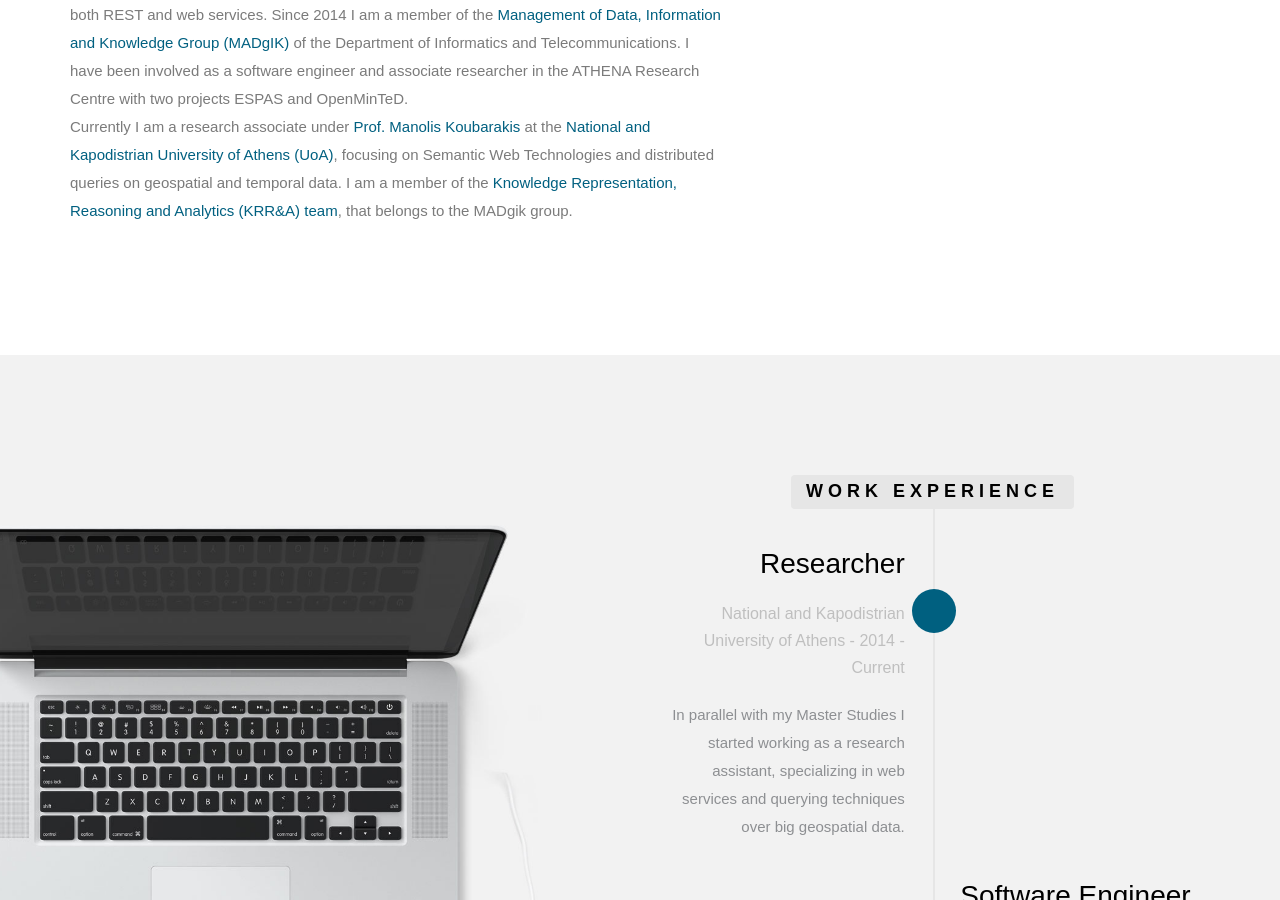
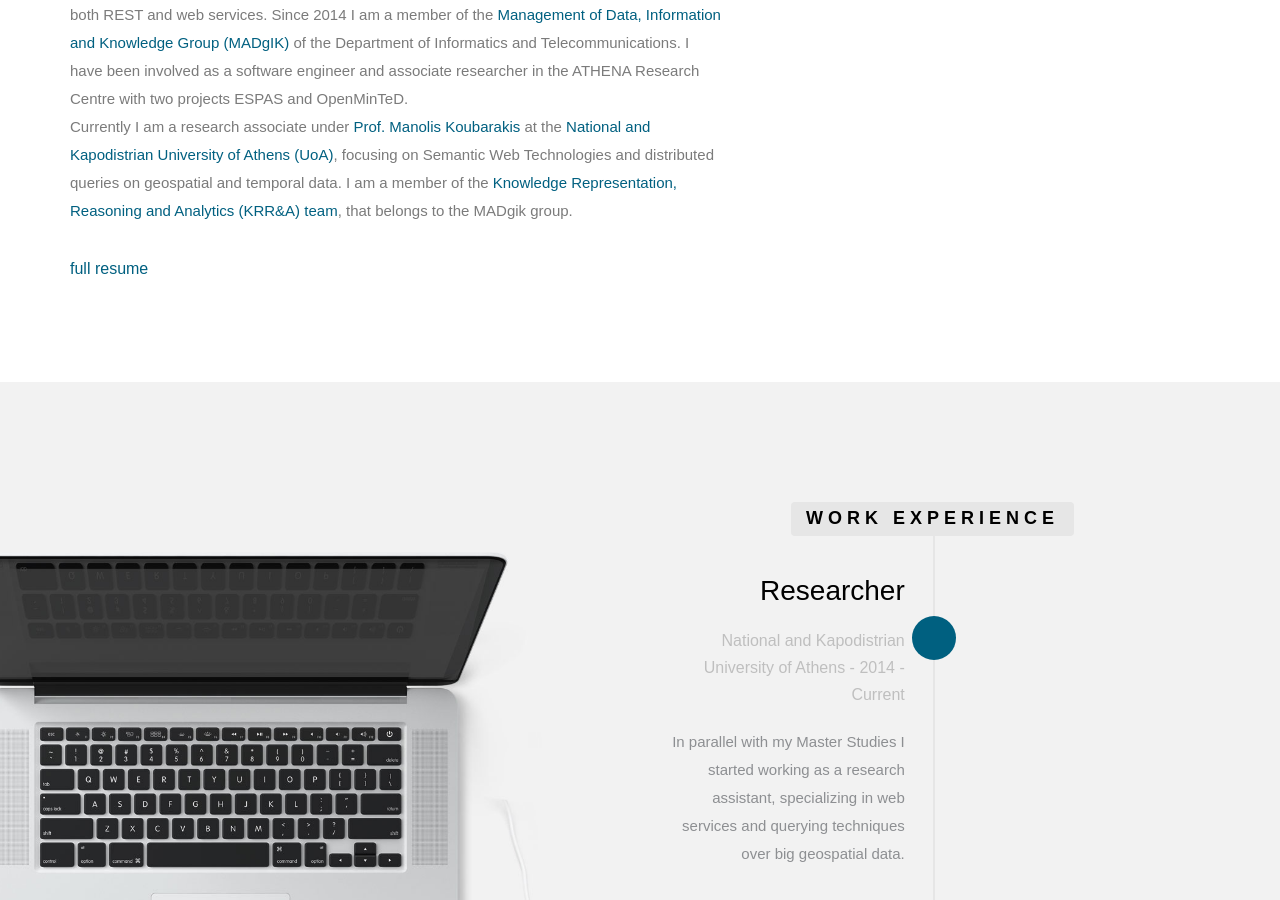
Before and after one commit to kgiann78/kgiann78.github.io, a Jekyll site: the page built from index.html, in a window 1280 px wide and 900 px high, scrolled down 1180 px. Built offline with Jekyll 4.4.1, drawn with Linux system fonts in a browser that asks for light colours; nearby versions of some CDN libraries; some web fonts are replaced.

Commit message:
Updating index

```diff
--- a/index.html
+++ b/index.html
@@ -46,6 +46,8 @@ permalink: /
                                 href="http://kr.di.uoa.gr">Knowledge
                             Representation, Reasoning and
                             Analytics (KRR&A) team</a>, that belongs to the MADgik group.</p>
+
+                    <a href="{{ site.baseurl }}/documents/CV_Constantine_Giannousis.pdf">full resume</a>
                 </div>
             </div><!-- .col-md-7 close -->
         </div>
```
Also changed, not shown: 1 other file.
